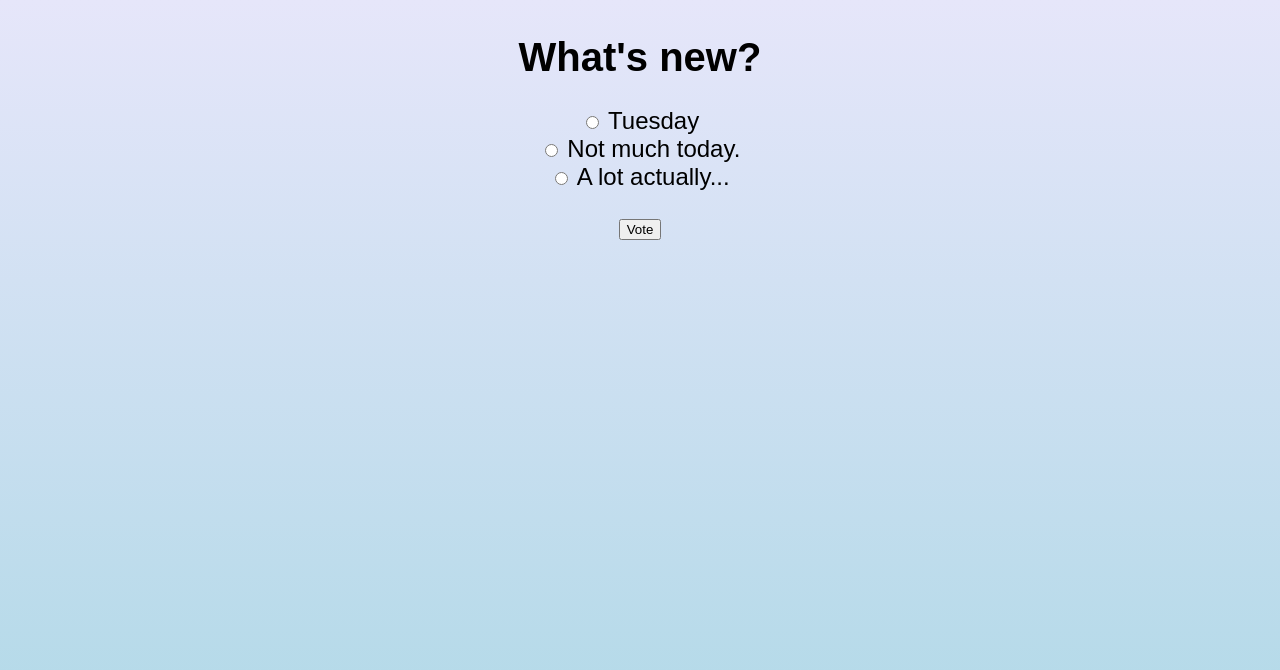
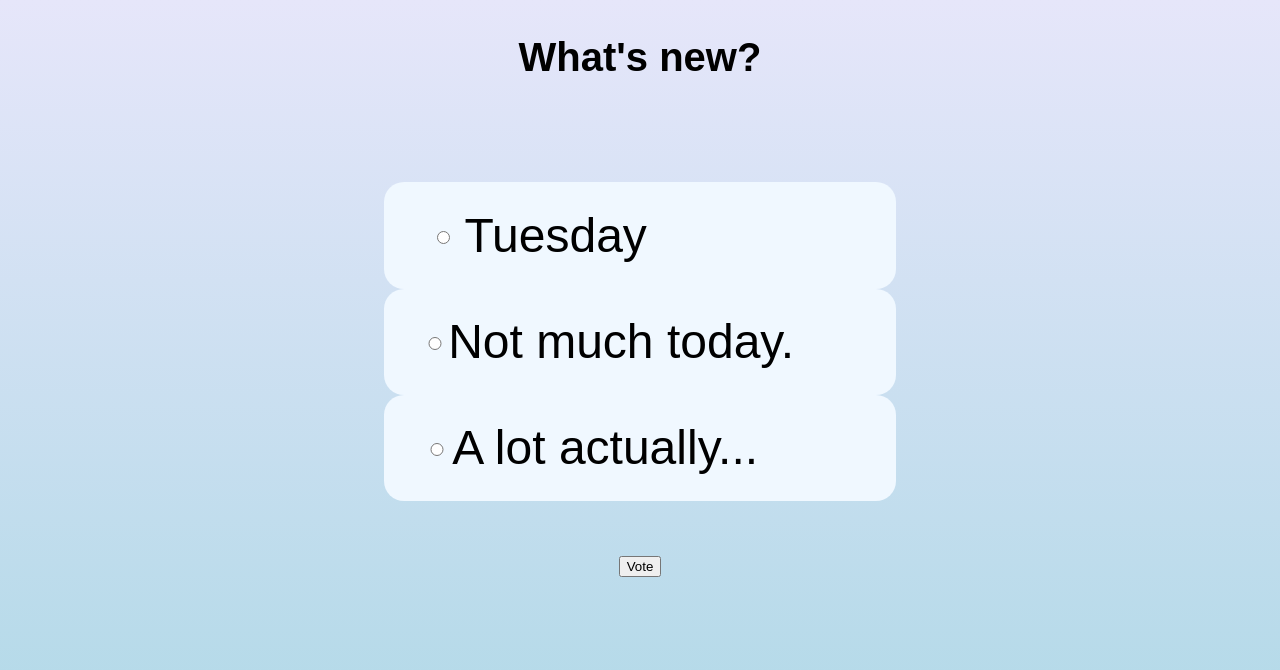
Before and after one commit to pjankemetricfire/djangoApp, a Django app: page /myHGapp/1/ in a window 1280 px wide. Shown: the top 670 px of the page. Run offline with Django 3.2, Linux system fonts and the light colour scheme; data comes from the database, SQL or seed files in the repository; both versions use the stored data as it was after the commit.

Commit message:
update css

```diff
--- a/myApp/myHGapp/static/myHGapp/style.css
+++ b/myApp/myHGapp/static/myHGapp/style.css
@@ -18,7 +18,7 @@ li {
 
 }
 
-ul {
+ul, form {
 
   padding: 6%;
   list-style-type: none;
@@ -28,6 +28,19 @@ ul {
   justify-content: space-around;
   font-size: 6vh;
   flex-flow: column nowrap;
+  align-items: center;
+}
+
+#radioLI {
+  flex-flow: row nowrap;
+  justify-content: flex-start;
+  width: -webkit-fill-available;
+
+}
+
+.radio {
+      flex-grow: .1;
+
 }
 
 h1 {
--- a/myApp/myHGapp/templates/myHGapp/detail.html
+++ b/myApp/myHGapp/templates/myHGapp/detail.html
@@ -10,8 +10,10 @@
 {% csrf_token %}
 
 {% for choice in question.choice_set.all %}
-  <input type="radio" name="choice" id="choice{{ forloop.counter }}" value="{{ choice.id }}">
+  <li id="radioLI" style="flex-flow: row nowrap; ">
+    <input class="radio" type="radio" name="choice" id="choice{{ forloop.counter }}" value="{{ choice.id }}">
       <label for="choice{{ forloop.counter }}">{{ choice.choice_text }}</label><br>
+  </li>
 {% endfor %}
 <br><input type="submit" value="Vote">
 </form>
```
Also changed, not shown: myApp/db.sqlite3.
